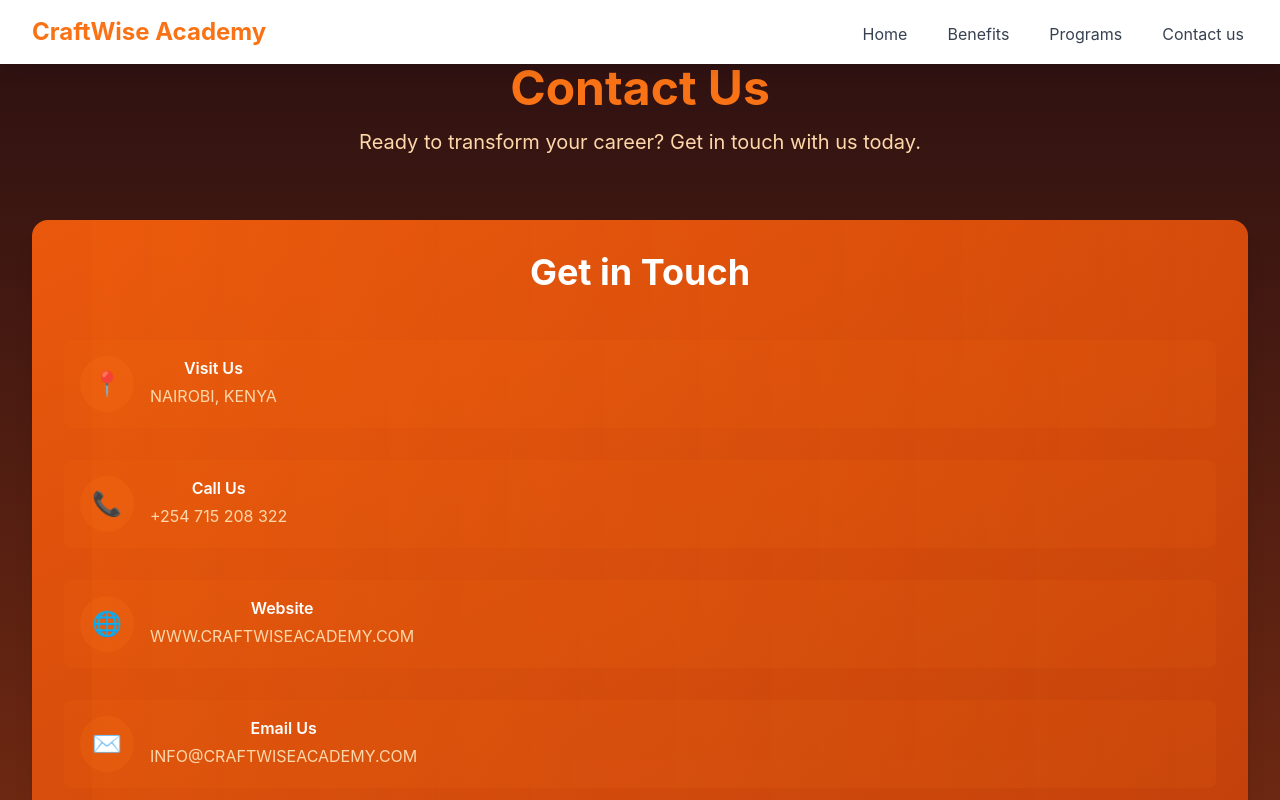
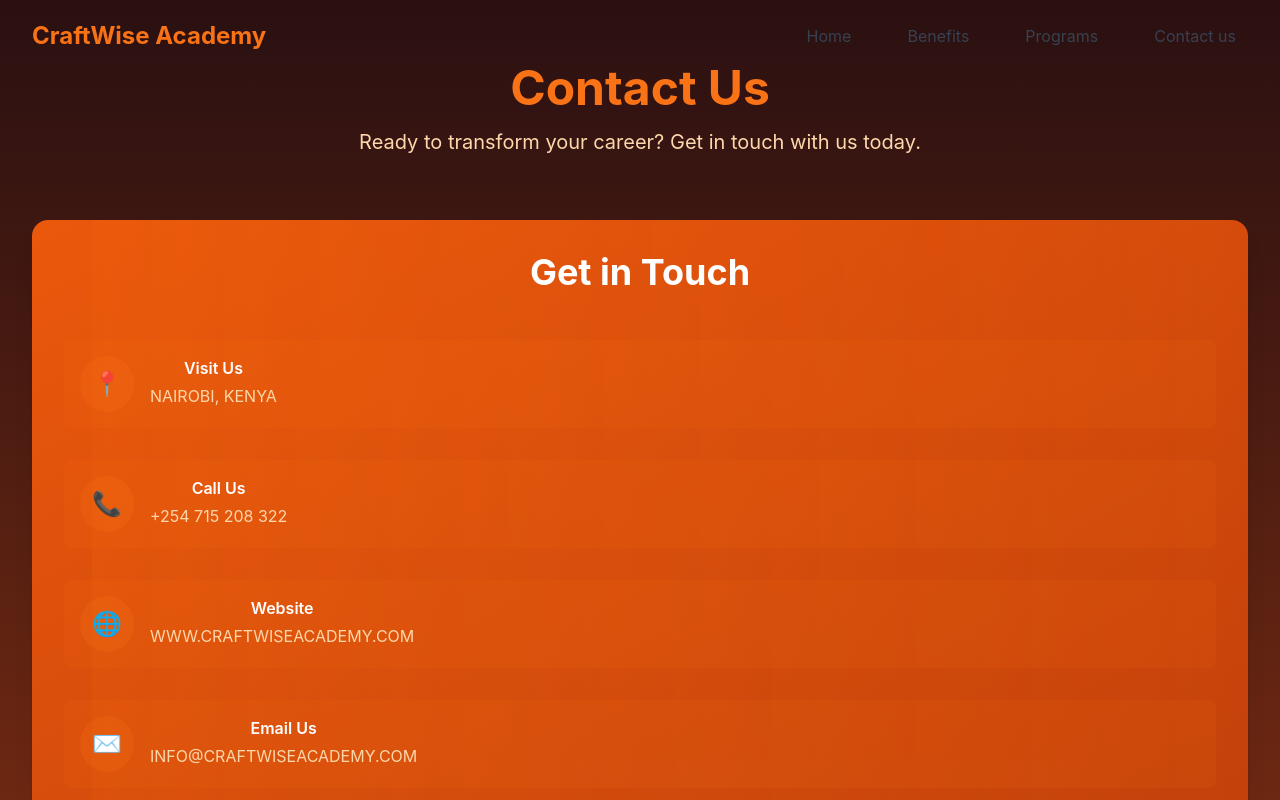
Before and after one commit to Gift-World/craftwise-academy, a React (Vite) app: page /contact in a window 1280 px wide. Shown: the top 800 px of the page. Built offline with nearby package versions, Linux system fonts and the light colour scheme.

Commit message:
`Refactor Navbar component to add mobile menu and scrolling effects`

```diff
--- a/src/components/Navbar.jsx
+++ b/src/components/Navbar.jsx
@@ -1,39 +1,94 @@
-import { motion } from 'framer-motion';
+import { useState, useEffect } from 'react';
 import { Link } from 'react-router-dom';
+import { FaBars, FaTimes } from 'react-icons/fa';
 
 const Navbar = () => {
+  const [isOpen, setIsOpen] = useState(false);
+  const [scrolled, setScrolled] = useState(false);
+
+  useEffect(() => {
+    const handleScroll = () => {
+      const offset = window.scrollY;
+      if (offset > 50) {
+        setScrolled(true);
+      } else {
+        setScrolled(false);
+      }
+    };
+
+    window.addEventListener('scroll', handleScroll);
+    return () => {
+      window.removeEventListener('scroll', handleScroll);
+    };
+  }, []);
+
+  const navLinks = [
+    { title: 'Home', path: '/' },
+    { title: 'Benefits', path: '/benefits' },
+    { title: 'Programs', path: '/programs' },
+    { title: 'Contact us', path: '/contact' }
+  ];
+
   return (
-    <motion.nav
-      initial={{ y: -100 }}
-      animate={{ y: 0 }}
-      className="fixed w-full bg-white shadow-lg z-50"
-    >
+    <nav className={`fixed w-full z-50 transition-all duration-300 ${
+      scrolled ? 'bg-white shadow-lg py-2' : 'bg-transparent py-4'
+    }`}>
       <div className="max-w-7xl mx-auto px-4 sm:px-6 lg:px-8">
-        <div className="flex justify-between h-16">
-          <div className="flex-shrink-0 flex items-center">
-            <Link to="/" className="text-2xl font-bold text-orange-500 focus:outline-none">
-              CraftWise Academy
-            </Link>
+        <div className="flex justify-between items-center">
+          {/* Logo */}
+          <Link
+            to="/"
+            className="text-2xl font-bold text-orange-500 hover:text-orange-600 transition-colors"
+          >
+            CraftWise Academy
+          </Link>
+
+          {/* Desktop Navigation */}
+          <div className="hidden md:flex space-x-8">
+            {navLinks.map((link) => (
+              <Link
+                key={link.title}
+                to={link.path}
+                className="relative group px-3 py-2 text-gray-700 hover:text-orange-500 transition-colors"
+              >
+                {link.title}
+                <span className="absolute bottom-0 left-0 w-full h-0.5 bg-orange-500 transform scale-x-0 group-hover:scale-x-100 transition-transform origin-left"></span>
+              </Link>
+            ))}
           </div>
-          <div className="flex space-x-8">
-          <Link to="/" className="inline-flex items-center px-1 pt-1 text-gray-700 hover:text-orange-500 transition-colors focus:outline-none">
-              Home
-            </Link>
 
+          {/* Mobile Menu Button */}
+          <button
+            className="md:hidden text-gray-700 hover:text-orange-500 transition-colors"
+            onClick={() => setIsOpen(!isOpen)}
+          >
+            {isOpen ? <FaTimes size={24} /> : <FaBars size={24} />}
+          </button>
+        </div>
 
-            <Link to="/benefits" className="inline-flex items-center px-1 pt-1 text-gray-700 hover:text-orange-500 transition-colors focus:outline-none">
-              Benefits
-            </Link>
-            <Link to="/programs" className="inline-flex items-center px-1 pt-1 text-gray-700 hover:text-orange-500 transition-colors focus:outline-none">
-              Programs
-            </Link>
-            <Link to="/contact" className="inline-flex items-center px-1 pt-1 text-gray-700 hover:text-orange-500 transition-colors focus:outline-none">
-              Contact us
-            </Link>
+        {/* Mobile Navigation */}
+        <div
+          className={`md:hidden transition-all duration-300 ease-in-out ${
+            isOpen
+              ? 'max-h-screen opacity-100 visible'
+              : 'max-h-0 opacity-0 invisible'
+          }`}
+        >
+          <div className="pt-2 pb-4 space-y-2">
+            {navLinks.map((link) => (
+              <Link
+                key={link.title}
+                to={link.path}
+                className="block px-3 py-2 text-gray-700 hover:bg-orange-50 hover:text-orange-500 rounded-md transition-colors"
+                onClick={() => setIsOpen(false)}
+              >
+                {link.title}
+              </Link>
+            ))}
           </div>
         </div>
       </div>
-    </motion.nav>
+    </nav>
   );
 };
 
--- a/src/pages/Home.jsx
+++ b/src/pages/Home.jsx
@@ -2,7 +2,7 @@
 import { motion } from 'framer-motion';
 
 import Hero from '../components/Hero'
-// import Navbar from '../components/Navbar';
+import Navbar from '../components/Navbar';
 import About from '../components/About';
 import WhatWeDo from '../components/WhatWeDo';
 import SolutionSection from '../components/Solution/SolutionSection';
@@ -14,12 +14,12 @@
 import ImpactSection from '../components/Impact/ImpactSection';
 import PartnersSection from '../components/Partners/PartnersSection';
 import Footer from '../components/Footer/Footer';
-import Header from '../components/Header';
+// import Header from '../components/Header';
 
 function Home() {
   return (
     <div>
-      <Header />
+      <Navbar />
       <main>
       {/* <Navbar /> */}
 
```
